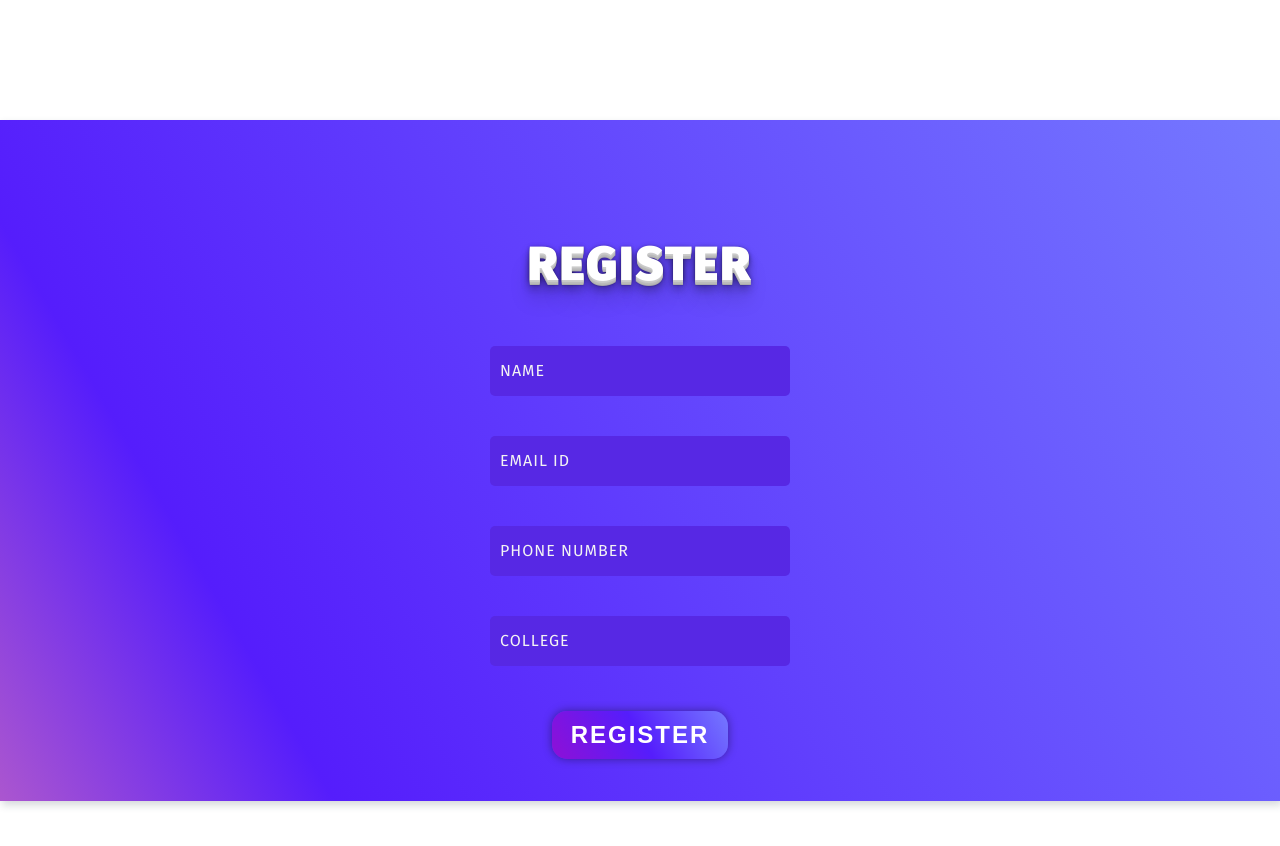
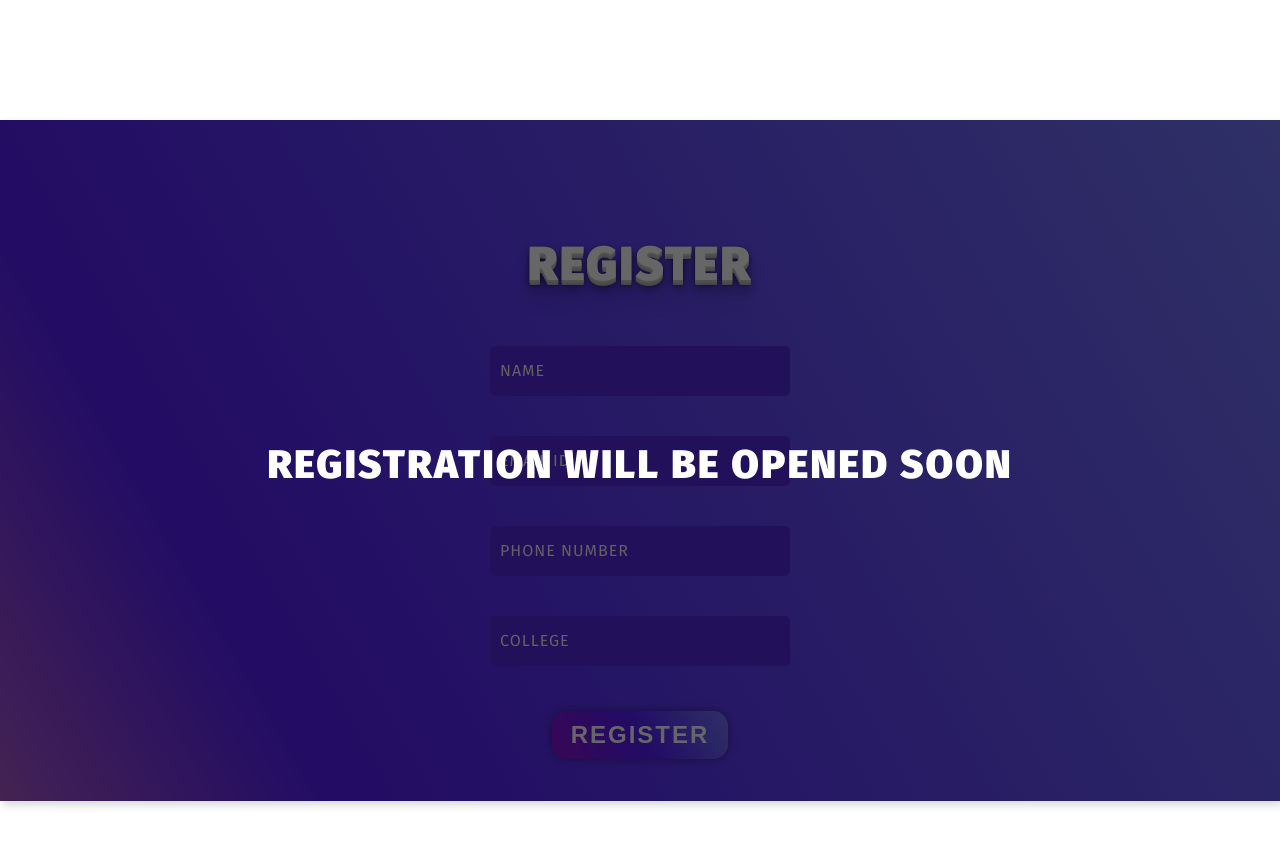
Before and after one commit to siddiqnx/kratos19, a plain HTML site: page index.html in a window 1280 px wide. Shown: the part 1660-2506 px from the top of the page. Drawn offline with Linux system fonts and the light colour scheme.

Commit message:
Registration form hidden

```diff
--- a/css/style.css
+++ b/css/style.css
@@ -691,7 +691,7 @@ h2.hero_right_el {
   width: 100%;
 }
 
-/* #register_wrapper::after {
+#register_wrapper::after {
   content: 'Registration will be opened soon';
   position: absolute;
   top: 0;
@@ -706,7 +706,7 @@ h2.hero_right_el {
   text-transform: uppercase;
   padding-top: 310px;
   letter-spacing: 2px;
-} */
+}
 
 #register_form {
   color: white;
```
